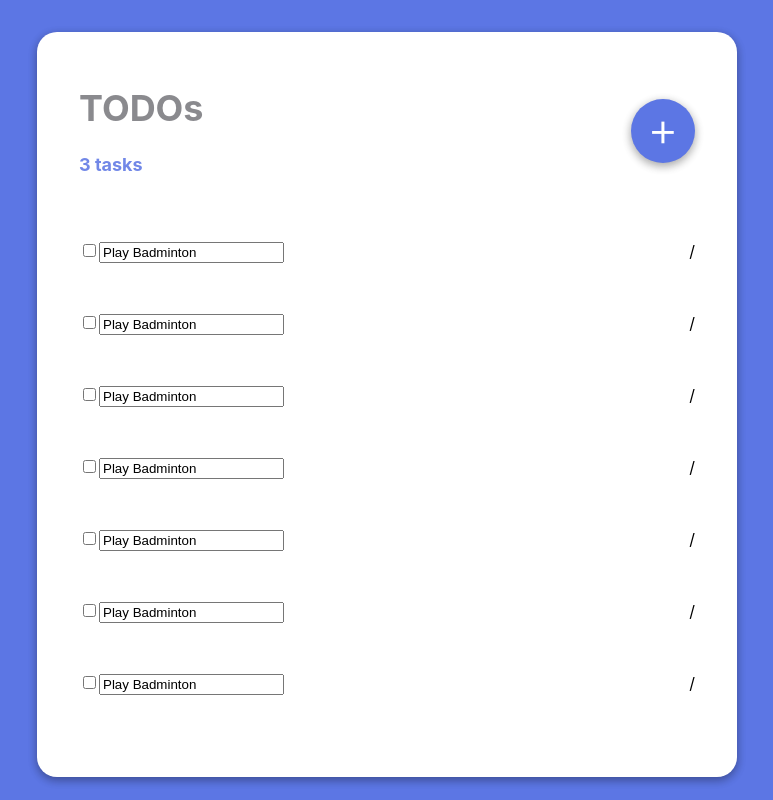
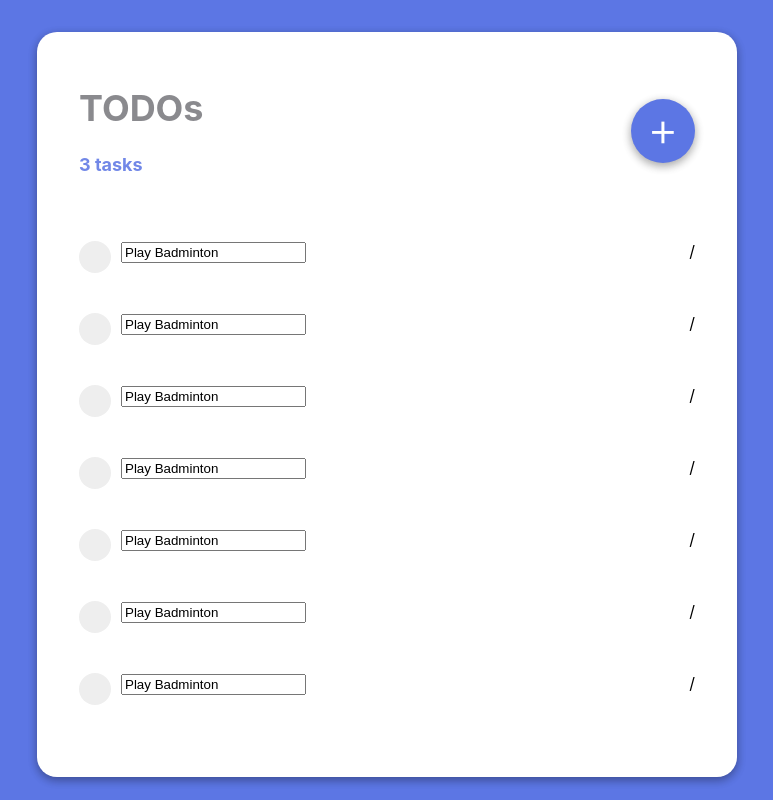
Before and after one commit to kitsanapong/todolist, a React (Create React App) app: page / in a window 1280 px wide. Shown: the whole page, without its empty margins (253-1026 px from the left). Built offline with nearby package versions, Linux system fonts and the light colour scheme.

Commit message:
Style CheckBox

```diff
--- a/src/CheckBox/CheckBoxStyledComponents.js
+++ b/src/CheckBox/CheckBoxStyledComponents.js
@@ -1,5 +1,41 @@
 import styled from 'styled-components'
 
 export default styled.div`
-
+  input {
+    position: absolute;
+    opacity: 0;
+    & + span {
+      position: relative;
+      cursor: pointer;
+      padding: 0;
+    }
+    & + span:before {
+      content: '';
+      margin-right: 10px;
+      display: inline-block;
+      vertical-align: text-top;
+      width: 32px;
+      height: 32px;
+      background: #eee;
+      border-radius: 50%;
+    }
+    &:checked + span:before {
+      background: white;
+    }
+    &:unchecked + span:before {
+      background: #eee;
+    }
+    &:checked + span:after {
+      content: '';
+      position: absolute;
+      width: 6px;
+      height: 20px;
+      top: 3px;
+      left: 11px;
+      border: 3px solid #5C76E4;
+      border-top-style: none;
+      border-left-style: none;
+      transform: rotate(40deg);
+    }
+  }
 `
--- a/src/CheckBox/index.js
+++ b/src/CheckBox/index.js
@@ -8,7 +8,7 @@ class CheckBox extends Component {
       <CheckBoxStyledComponents>
         <label>
           <input type="checkbox" />
-          <span></span>
+          <span className="checker"></span>
         </label>
       </CheckBoxStyledComponents>
     )
```
